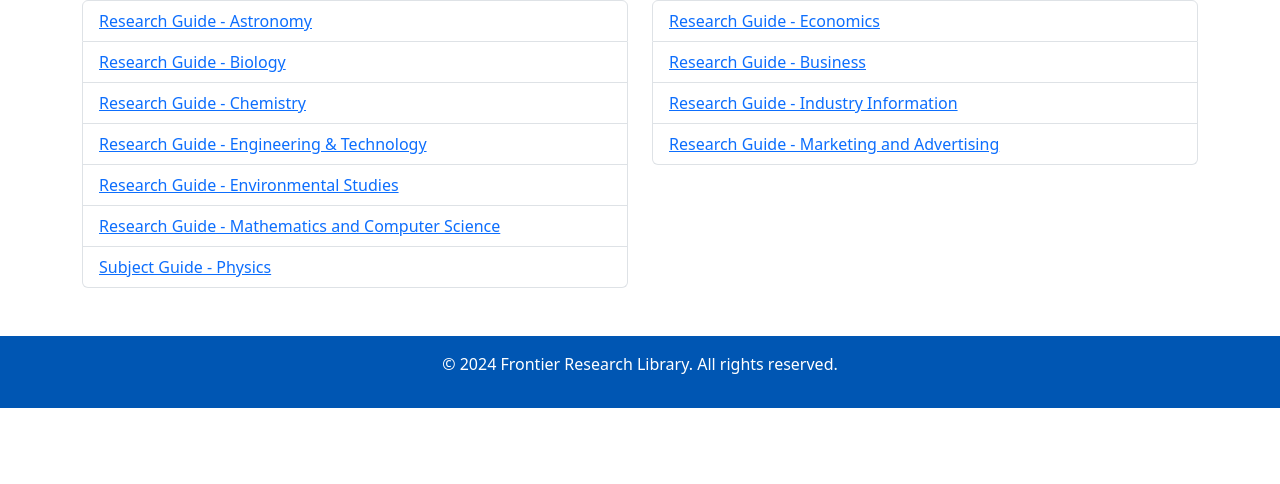
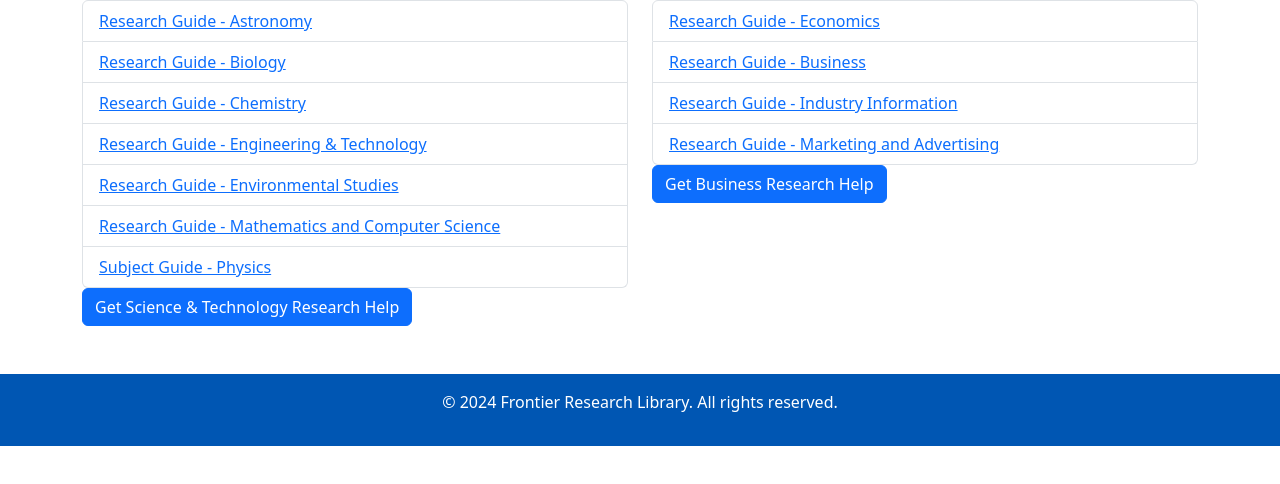
Before and after one commit to epsilla-cloud/app-gallery, a plain HTML site: page demos/frl/guides.html in a window 1280 px wide. Shown: the part 208-692 px from the top of the page. Drawn offline with nearby package versions, Linux system fonts and the light colour scheme.

Commit message:
Add files via upload

```diff
--- a/demos/frl/guides.html
+++ b/demos/frl/guides.html
@@ -35,6 +35,11 @@
                         <li class="list-group-item"><a href="guide-mathcomputer.html">Research Guide - Mathematics and Computer Science</a></li>
                         <li class="list-group-item"><a href="guide-physics.html">Subject Guide - Physics</a></li>
                     </ul>
+
+										<div class="button-container">
+                        <a href="#" class="btn btn-primary">Get Science & Technology Research Help</a>
+                    </div>
+
                 </div>
                 <div class="col-md-6 guide-section">
                     <h2>Business</h2>
@@ -44,6 +49,10 @@
                         <li class="list-group-item"><a href="guide-industryinfo.html">Research Guide - Industry Information</a></li>
                         <li class="list-group-item"><a href="guide-marketing.html">Research Guide - Marketing and Advertising</a></li>
                     </ul>
+										<div class="button-container">
+										    <a href="#" class="btn btn-primary">Get Business Research Help</a>
+										</div>
+
                 </div>
             </div>
         </div>
```
Also changed, not shown: demos/frl/about.html (+1 -1 lines), demos/frl/ai_papers.html (+1 -1 lines).
